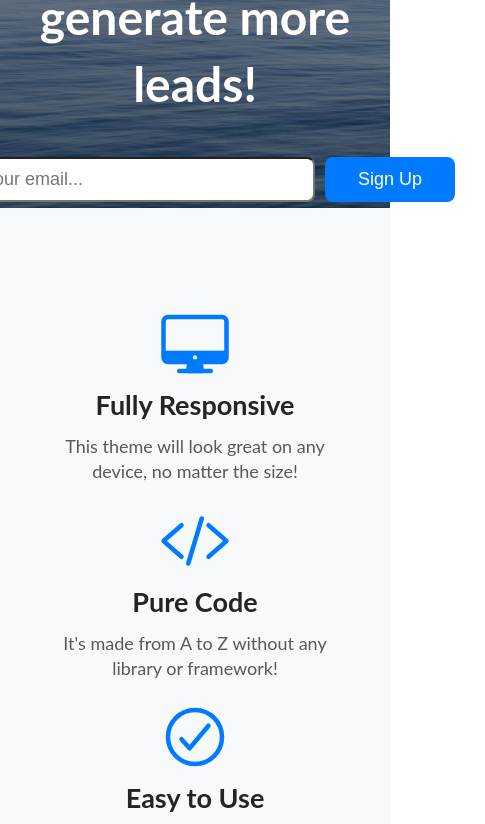
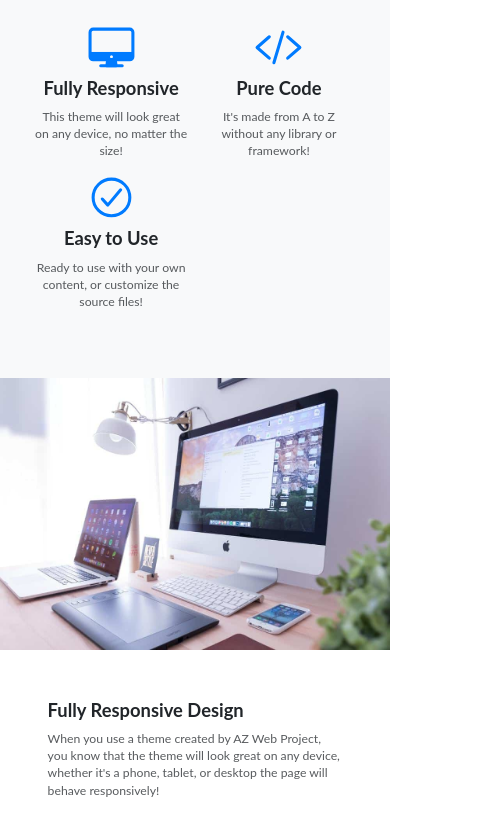
Before and after one commit to Ahmed-Magdy-S/Landing-Page-theme, a website: page index.html in a window 390 px wide. Shown: the part 353-1177 px from the top of the page, 485 px wide, since content can reach past the window. Drawn offline with nearby package versions, Linux system fonts and the light colour scheme.

Commit message:
finished with responsive

```diff
--- a/index.html
+++ b/index.html
@@ -47,7 +47,7 @@
     <!-- End Section Features -->
     <!-- Start Section-description -->
     <section class="section-description">
-        <div class="item">
+        <div class="item item--1">
             <div class="item__description">
                 <h2>Fully Responsive Design</h2>
                 <p>When you use a theme created by AZ Web Project, you know that the theme will look great on any
@@ -58,7 +58,7 @@
                 <img src="img/item1.jpg" alt="">
             </div>
         </div>
-        <div class="item">
+        <div class="item item--2">
             <div class="item__image">
                 <img src="img/item2.jpg" alt="">
             </div>
@@ -68,7 +68,7 @@
                     additional useless size of your website, no extra files, only your pure code!</p>
             </div>
         </div>
-        <div class="item">
+        <div class="item item--3">
             <div class="item__description">
                 <h2>Easy to Use & Customize</h2>
                 <p>Landing Page is just HTML and CSS with a splash of SCSS for users who demand some deeper
@@ -102,13 +102,13 @@
             <a href="https://www.facebook.com/Ahmed.Magdy.S.19" target="_blank">
                 <ion-icon class="contact__logo contact__facebook" name="logo-facebook"></ion-icon>
             </a>
-            <a href="https://wa.me/21110747880">
+            <a href="https://wa.me/21110747880" target="_blank">
                 <ion-icon name="logo-whatsapp" class="contact__logo contact__whatsapp"></ion-icon>
             </a>
-            <a href="mailto: Ahmed.Magdy.S.19@gmai.com">
+            <a href="mailto: Ahmed.Magdy.S.19@gmai.com" target="_blank">
                 <ion-icon name="mail-outline" class="contact__logo contact__email"></ion-icon>
             </a>
-            <a href="https://github.com/Ahmed-Magdy-S">
+            <a href="https://github.com/Ahmed-Magdy-S" target="_blank">
                 <ion-icon name="logo-github" class="contact__logo contact__github"></ion-icon>
             </a>
         </div>
--- a/package.json
+++ b/package.json
@@ -4,7 +4,8 @@
   "description": "Landing page theme - AZ Web Project",
   "main": "index.js",
   "scripts": {
-    "sass-watch": "sass sass/main-sass.scss main-style.css --watch"
+     "sass-watch": "sass sass/main-sass.scss main-style.css --watch --style=compressed",
+    "autoprefix":"postcss --use autoprefixer -b 'last 10 versions' main-style.css -o main-style.css"
   },
   "keywords": [
     "landing-page",
--- a/sass/abstracts/_mixins.scss
+++ b/sass/abstracts/_mixins.scss
@@ -6,4 +6,5 @@
     flex-direction: column;
     align-items: center;
     background-position: center center;
+    padding: 5rem;
 }
--- a/sass/base/_typography.scss
+++ b/sass/base/_typography.scss
@@ -1,5 +1,4 @@
 .main-heading {
-    font-size: 4.8rem;
     margin: 0 2rem 4rem 2rem;
     text-align: center;
     color: $color-white;
--- a/sass/layout/_footer.scss
+++ b/sass/layout/_footer.scss
@@ -3,6 +3,8 @@
     display: grid;
     grid-template-columns: repeat(auto-fit, minmax(20rem, 1fr));
     gap: 1rem;
+    align-items: center;
+    justify-items: center;
 }
 
 .copyrights {
@@ -14,6 +16,7 @@
 
     a {
         margin: .5rem;
+        display: inline-block;
     }
 
     &__logo {
--- a/sass/layout/_header.scss
+++ b/sass/layout/_header.scss
@@ -1,5 +1,4 @@
 .header {
-    height: 50rem;
     @include sign-up;
 }
 
--- a/sass/layout/_media-query.scss
+++ b/sass/layout/_media-query.scss
@@ -0,0 +1,76 @@
+@media (max-width: 62em) {
+    html {
+        font-size: 57.5%;
+    }
+}
+
+@media (max-width: 48em) {
+    html {
+        font-size: 52.5%;
+    }
+
+    .sign-up {
+        flex-direction: column;
+        width: 100%;
+
+        .input-email {
+            width: 80%;
+            margin: 0 0 1rem 0;
+
+        }
+
+        .btn--sign-up {
+            width: 80%;
+            margin: 0;
+        }
+    }
+
+    .section-description {
+        .item {
+            flex-direction: column;
+
+            &__description {
+                padding: 7rem;
+                width: 100%;
+                height: auto;
+
+            }
+
+            &__image {
+                width: 100%;
+
+                img {
+                    width: 100%;
+                }
+            }
+            &--1 {
+                .item__description {
+                    order: 1;
+                }
+            }
+            &--3 {
+                .item__description {
+                    order: 1;
+                }
+            }
+        }
+    }
+}
+
+@media (max-width: 36em) {
+    html {
+        font-size: 47.5%;
+    }
+}
+
+@media (max-width: 30em) {
+    html {
+        font-size: 42.5%;
+    }
+}
+
+@media (max-width: 20em) {
+    html {
+        font-size: 37.5%;
+    }
+}
--- a/sass/pages/_home.scss
+++ b/sass/pages/_home.scss
@@ -33,10 +33,9 @@
 
         &__image {
             width: 50%;
-            height: 40rem;
 
             img {
-                height: 100%;
+                height: 40rem;
                 width: 100%;
             }
         }
@@ -45,5 +44,7 @@
 .section-sign-up {
     @include sign-up;
     color: #fff;
-    height: 30rem;
+    h2 {
+        margin-bottom: 2.5rem;
+    }
 }
```
Also changed, not shown: main-style.css, sass/main-sass.scss (line endings or trailing spaces), 1 other file.
